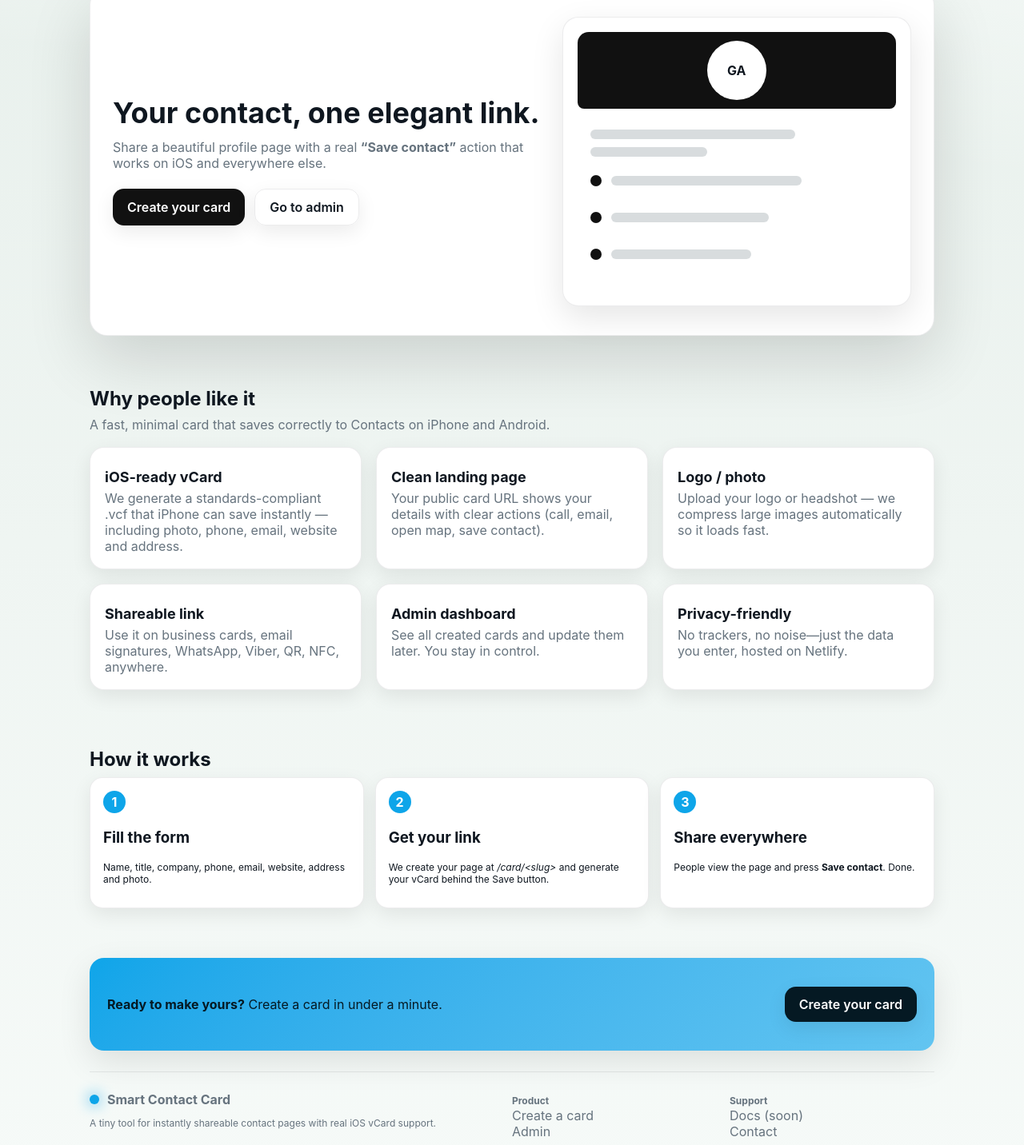
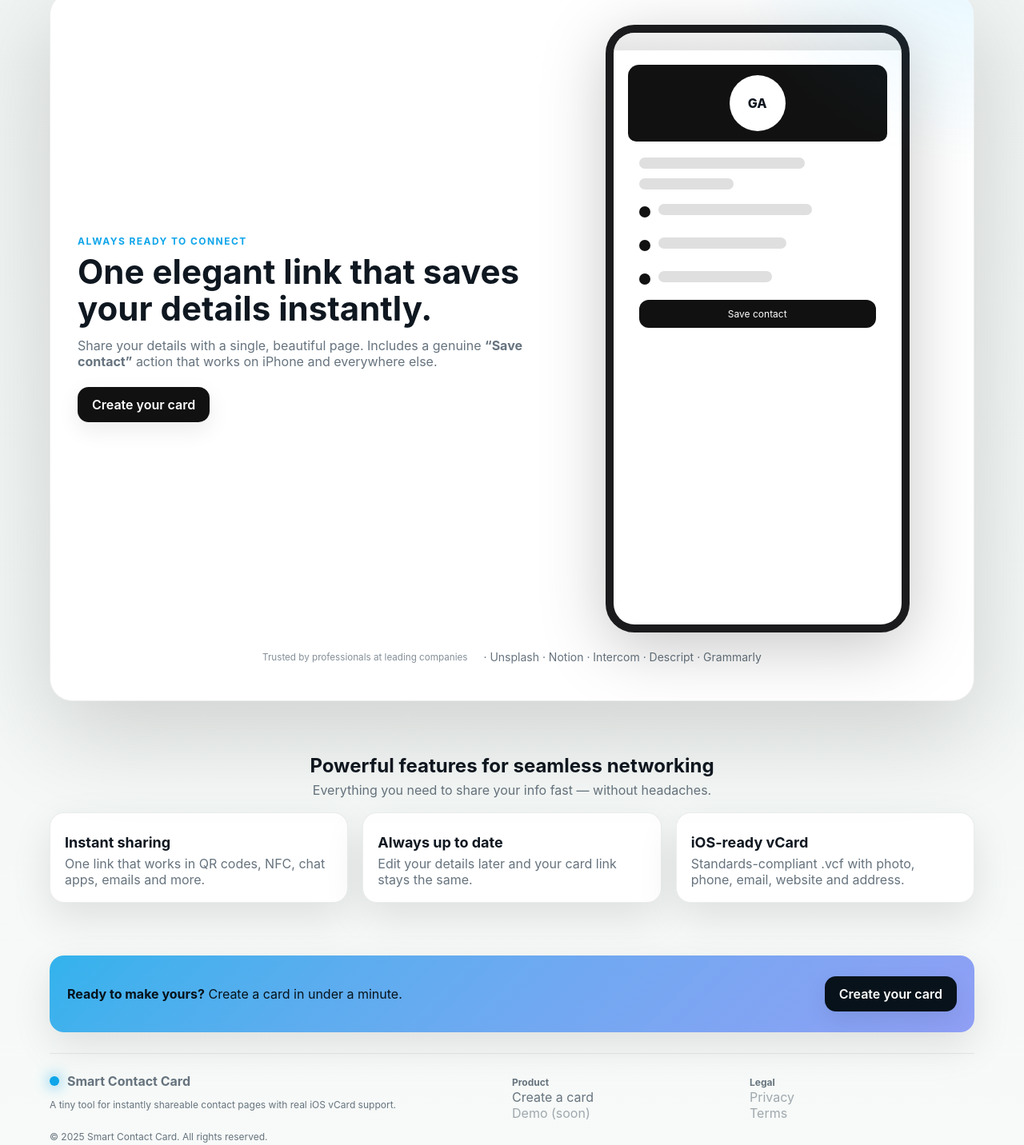
Before and after one commit to AlekKit/golden-art, a website: page index.html in a window 1280 px wide. Shown: the part 134-1566 px from the top of the page at 80% size. Drawn offline with Linux system fonts and the light colour scheme.

Commit message:
Update index.html

```diff
--- a/index.html
+++ b/index.html
@@ -8,30 +8,27 @@
 <style>
   /* ===== Theme tokens ===== */
   :root{
-    --bg1:#e8f0ec; --bg2:#f6faf8;
+    --bg1:#eef3f1; --bg2:#f7faf8;
     --panel:#ffffff; --panel-br:rgba(15,23,32,.08);
     --text:#0f1720; --muted:#66737e;
-    --ring:#1f2937; --accent:#0ea5e9; --accent-ink:#051923;
+    --accent:#0ea5e9; --accent2:#7c8ef3;
     --btn:#111111; --btnText:#ffffff;
-    --shadow-lg:0 30px 80px rgba(0,0,0,.14);
-    --shadow:0 14px 40px rgba(0,0,0,.10);
-    --shadow-sm:0 8px 24px rgba(0,0,0,.08);
-    --card-bg:#ffffff;
-    --card-br:rgba(15,23,32,.08);
+    --shadow-xl:0 40px 120px rgba(0,0,0,.16);
+    --shadow:0 18px 50px rgba(0,0,0,.10);
+    --shadow-sm:0 10px 28px rgba(0,0,0,.08);
+    --ring:#1f2937;
     --link:#0f1720;
   }
   @media (prefers-color-scheme: dark){
     :root{
       --bg1:#0b1014; --bg2:#0f171c;
-      --panel:#0f151a; --panel-br:rgba(255,255,255,.06);
+      --panel:#10171c; --panel-br:rgba(255,255,255,.08);
       --text:#eef3f1; --muted:#a7b2bb;
-      --ring:#7dd3fc; --accent:#38bdf8; --accent-ink:#03131b;
+      --accent:#38bdf8; --accent2:#a5b4ff;
       --btn:#e9e9e9; --btnText:#0b0b0b;
-      --shadow-lg:0 30px 80px rgba(0,0,0,.55);
-      --shadow:0 14px 40px rgba(0,0,0,.45);
-      --shadow-sm:0 8px 24px rgba(0,0,0,.35);
-      --card-bg:#12181d;
-      --card-br:rgba(255,255,255,.06);
+      --shadow-xl:0 40px 120px rgba(0,0,0,.55);
+      --shadow:0 18px 50px rgba(0,0,0,.4);
+      --shadow-sm:0 10px 28px rgba(0,0,0,.35);
       --link:#e7ecea;
     }
   }
@@ -42,109 +39,120 @@
     color:var(--text);
     font-family:ui-sans-serif,-apple-system,system-ui,Segoe UI,Arial;
     background:
-      radial-gradient(1100px 600px at 10% -10%, var(--bg2), transparent 60%),
-      radial-gradient(1100px 600px at 110% 0%, var(--bg2), transparent 60%),
+      radial-gradient(1200px 700px at -10% -10%, var(--bg2), transparent 55%),
+      radial-gradient(1200px 700px at 110% -10%, var(--bg2), transparent 55%),
       linear-gradient(180deg, var(--bg1), var(--bg2));
     min-height:100dvh;
   }
+  a{color:var(--link);text-decoration:none}
 
-  a{color:var(--link); text-decoration:none}
-  .container{max-width:1100px;margin:0 auto;padding:0 22px}
+  .container{max-width:1200px;margin:0 auto;padding:0 22px}
 
-  /* Nav */
-  .nav{display:flex;align-items:center;justify-content:space-between;padding:18px 0}
+  /* Top nav (no admin link) */
+  .nav{display:flex;align-items:center;justify-content:space-between;padding:20px 0}
   .brand{display:flex;align-items:center;gap:10px}
   .dot{width:12px;height:12px;border-radius:50%;background:var(--accent);box-shadow:0 0 18px var(--accent)}
   .brand h1{font-size:18px;margin:0}
-  .nav a.btn{padding:10px 14px;border-radius:12px}
   .btn{
-    background:var(--btn);
-    color:var(--btnText);
-    border:0;display:inline-flex;align-items:center;gap:8px;
-    padding:12px 18px;border-radius:14px;font-weight:600;box-shadow:var(--shadow-sm);
-    transition:transform .06s ease,opacity .15s ease;
+    background:var(--btn);color:var(--btnText);border:0;
+    display:inline-flex;align-items:center;gap:8px;
+    padding:12px 18px;border-radius:14px;font-weight:600;
+    box-shadow:var(--shadow-sm);transition:transform .06s ease,opacity .15s ease;
   }
   .btn:hover{transform:translateY(-1px);opacity:.96}
-  .btn.ghost{
-    background:transparent;color:var(--text);border:1px solid var(--panel-br);
-  }
 
-  /* Hero */
+  /* ===== Hero ===== */
   .hero{padding:40px 0 28px}
-  .heroCard{
+  .heroWrap{
     background:var(--panel);
     border:1px solid var(--panel-br);
-    border-radius:22px;
-    padding:36px 28px;
-    box-shadow:var(--shadow-lg);
+    border-radius:28px;
+    padding:40px 34px;
+    box-shadow:var(--shadow-xl);
+    position:relative;
+    overflow:hidden;
   }
-  .heroGrid{
-    display:grid;grid-template-columns:1.1fr .9fr;gap:28px;align-items:center;
+  .heroWrap::after{
+    content:"";
+    position:absolute; inset:-40% -20% auto auto;
+    width:60%; height:120%;
+    background:radial-gradient(600px 600px at 70% 20%, color-mix(in srgb, var(--accent) 14%, transparent), transparent 60%),
+               radial-gradient(600px 600px at 100% 0%, color-mix(in srgb, var(--accent2) 14%, transparent), transparent 60%);
+    pointer-events:none;
+    filter:saturate(130%);
   }
-  @media (max-width: 900px){.heroGrid{grid-template-columns:1fr}}
-  .title{font-size:36px;line-height:1.1;margin:0 0 12px}
-  .subtitle{color:var(--muted);margin:0 0 22px}
+  .heroGrid{display:grid;grid-template-columns:1.1fr .9fr;gap:36px;align-items:center}
+  @media (max-width:980px){.heroGrid{grid-template-columns:1fr}}
+  .eyebrow{color:var(--accent);font-weight:700;font-size:12px;letter-spacing:.12em;text-transform:uppercase;margin:0 0 8px}
+  .title{font-size:42px;line-height:1.08;margin:0 0 14px}
+  .subtitle{color:var(--muted);margin:0 0 22px;max-width:56ch}
   .ctaRow{display:flex;gap:12px;flex-wrap:wrap}
 
-  /* Mock card (illustration only) */
-  .mock{
-    background:var(--card-bg);
-    border:1px solid var(--card-br);
-    border-radius:20px;
+  /* Phone mock (pure CSS/SVG) */
+  .phone{
+    width:100%;max-width:380px;margin-inline:auto;
+    aspect-ratio:9/18; position:relative; filter:drop-shadow(0 18px 40px rgba(0,0,0,.22));
+  }
+  .device{
+    position:absolute; inset:0; border-radius:36px; background:#0f0f10;
+    border:10px solid #1b1b1d;
+  }
+  .screen{
+    position:absolute; inset:10px; border-radius:26px; background:#fff; overflow:hidden;
+  }
+  @media (prefers-color-scheme: dark){.screen{background:#0f151a}}
+  .status{height:22px;background:linear-gradient(180deg,#eaeaea,#dcdcdc);opacity:.75}
+  @media (prefers-color-scheme: dark){.status{background:#0c1014;opacity:.9}}
+  .heroCard{
     padding:18px;
-    box-shadow:var(--shadow);
   }
-  .bar{height:96px;background:#111;border-radius:14px 14px 8px 8px;display:grid;place-items:center}
-  @media (prefers-color-scheme: dark){.bar{background:#0e0e0e}}
-  .badge{width:74px;height:74px;border-radius:50%;background:#fff;display:grid;place-items:center;font-weight:700}
-  .cardBody{padding:16px}
-  .line{height:12px;background:color-mix(in srgb, var(--muted) 25%, transparent);border-radius:999px;margin:10px 0}
-  .row{display:flex;align-items:center;gap:12px;margin:14px 0}
-  .ico{width:14px;height:14px;border-radius:50%;background:#111}
-  @media (prefers-color-scheme: dark){.ico{background:#e9e9e9}}
+  .heroBar{height:96px;background:#111;border-radius:14px 14px 10px 10px;display:grid;place-items:center}
+  @media (prefers-color-scheme: dark){.heroBar{background:#0e0e0e}}
+  .badge{width:70px;height:70px;border-radius:50%;background:#fff;display:grid;place-items:center;font-weight:800}
+  .info{padding:14px}
+  .nameLine{height:14px;border-radius:999px;background:#1112;margin:6px 0 12px}
+  @media (prefers-color-scheme: dark){.nameLine{background:#fff2}}
+  .row{display:flex;align-items:center;gap:10px;margin:10px 0}
+  .dotIco{width:14px;height:14px;border-radius:50%;background:#111}
+  @media (prefers-color-scheme: dark){.dotIco{background:#e9e9e9}}
+  .save{
+    margin-top:10px; display:block; text-align:center; border-radius:12px;
+    background:#111; color:#fff; padding:10px 12px; font-size:12px
+  }
+  @media (prefers-color-scheme: dark){.save{background:#e9e9e9;color:#0b0b0b}}
+
+  /* Logos row */
+  .logos{display:flex;gap:20px;flex-wrap:wrap;align-items:center;justify-content:center;
+    color:var(--muted);font-size:14px;margin:22px 0 6px}
+  .logos small{opacity:.8}
 
   /* Features */
-  .section{padding:36px 0}
-  .section h2{margin:0 0 8px}
-  .section p.lead{color:var(--muted);margin:0 0 18px}
-  .grid{
-    display:grid;gap:18px;grid-template-columns:repeat(3,1fr)
-  }
+  .section{padding:38px 0}
+  .section h2{margin:0 0 6px;text-align:center}
+  .section p.lead{color:var(--muted);margin:0 0 18px;text-align:center}
+  .grid{display:grid;gap:18px;grid-template-columns:repeat(3,1fr)}
   @media (max-width: 960px){.grid{grid-template-columns:1fr 1fr}}
   @media (max-width: 640px){.grid{grid-template-columns:1fr}}
   .feature{
     background:var(--panel);border:1px solid var(--panel-br);border-radius:18px;padding:18px;
-    box-shadow:var(--shadow-sm)
+    box-shadow:var(--shadow)
   }
   .feature h3{margin:8px 0 6px;font-size:18px}
   .feature p{margin:0;color:var(--muted)}
 
-  /* How it works */
-  .steps{display:grid;gap:14px;grid-template-columns:repeat(3,1fr)}
-  @media (max-width: 900px){.steps{grid-template-columns:1fr}}
-  .step{background:var(--panel);border:1px solid var(--panel-br);border-radius:16px;padding:16px;box-shadow:var(--shadow-sm)}
-  .num{width:28px;height:28px;border-radius:50%;background:var(--accent);color:#fff;display:grid;place-items:center;font-weight:700}
-
   /* CTA band */
   .callout{
-    margin:26px 0 10px;
-    background:linear-gradient(135deg, var(--accent), color-mix(in srgb, var(--accent) 65%, white));
-    color:var(--accent-ink);
-    border-radius:18px;
-    padding:22px;
-    box-shadow:var(--shadow);
+    margin:28px 0 10px;
+    background:linear-gradient(135deg, color-mix(in srgb, var(--accent) 85%, #fff), color-mix(in srgb, var(--accent2) 85%, #fff));
+    color:#07121a;border-radius:18px;padding:22px;box-shadow:var(--shadow);
   }
-  .callout .row{justify-content:space-between}
-  .callout .row p{margin:0}
-  .callout .btn{background:var(--accent-ink);color:#fff}
+  .calloutRow{display:flex;align-items:center;justify-content:space-between;gap:14px;flex-wrap:wrap}
+  .callout .btn{background:#07121a;color:#fff}
+  @media (prefers-color-scheme: dark){.callout .btn{background:#e9e9e9;color:#0b0b0b}}
 
   /* Footer */
-  footer{
-    margin-top:26px;padding:24px 0;color:var(--muted);border-top:1px solid var(--panel-br)
-  }
-  .footgrid{
-    display:grid;gap:16px;grid-template-columns:2fr 1fr 1fr
-  }
+  footer{margin-top:26px;padding:24px 0;color:var(--muted);border-top:1px solid var(--panel-br)}
+  .footgrid{display:grid;gap:16px;grid-template-columns:2fr 1fr 1fr}
   @media (max-width: 820px){.footgrid{grid-template-columns:1fr}}
   footer a{color:var(--muted)}
   .small{font-size:12px}
@@ -152,102 +160,79 @@
 </head>
 <body>
   <div class="container">
-    <!-- Top nav -->
+    <!-- Nav -->
     <nav class="nav">
       <div class="brand">
         <span class="dot"></span>
         <h1>Smart Contact Card</h1>
       </div>
-      <div class="navActions">
-        <a class="btn ghost" href="/admin.html">Admin</a>
-        <a class="btn" href="/create.html">Create your card</a>
-      </div>
+      <a class="btn" href="/create.html">Create your card</a>
     </nav>
 
     <!-- Hero -->
     <section class="hero">
-      <div class="heroCard">
+      <div class="heroWrap">
         <div class="heroGrid">
           <div>
-            <h2 class="title">Your contact, one elegant link.</h2>
-            <p class="subtitle">Share a beautiful profile page with a real <strong>“Save contact”</strong> action that works on iOS and everywhere else.</p>
+            <p class="eyebrow">Always ready to connect</p>
+            <h2 class="title">One elegant link that saves your details instantly.</h2>
+            <p class="subtitle">Share your details with a single, beautiful page. Includes a genuine <strong>“Save contact”</strong> action that works on iPhone and everywhere else.</p>
             <div class="ctaRow">
               <a class="btn" href="/create.html">Create your card</a>
-              <a class="btn ghost" href="/admin.html">Go to admin</a>
             </div>
           </div>
-          <!-- little mock card preview -->
-          <div class="mock" aria-hidden="true">
-            <div class="bar"><div class="badge">GA</div></div>
-            <div class="cardBody">
-              <div class="line" style="width:70%"></div>
-              <div class="line" style="width:40%;margin-top:6px"></div>
-              <div class="row"><span class="ico"></span><div class="line" style="width:65%"></div></div>
-              <div class="row"><span class="ico"></span><div class="line" style="width:54%"></div></div>
-              <div class="row"><span class="ico"></span><div class="line" style="width:48%"></div></div>
+
+          <!-- Phone mock -->
+          <div class="phone" aria-hidden="true">
+            <div class="device"></div>
+            <div class="screen">
+              <div class="status"></div>
+              <div class="heroCard">
+                <div class="heroBar"><div class="badge">GA</div></div>
+                <div class="info">
+                  <div class="nameLine" style="width:70%"></div>
+                  <div class="nameLine" style="width:40%;margin-top:4px"></div>
+                  <div class="row"><span class="dotIco"></span><div class="nameLine" style="width:65%"></div></div>
+                  <div class="row"><span class="dotIco"></span><div class="nameLine" style="width:54%"></div></div>
+                  <div class="row"><span class="dotIco"></span><div class="nameLine" style="width:48%"></div></div>
+                  <span class="save">Save contact</span>
+                </div>
+              </div>
             </div>
           </div>
+        </div>
+
+        <!-- Logos row -->
+        <div class="logos">
+          <small>Trusted by professionals at leading companies</small>
+          · Unsplash · Notion · Intercom · Descript · Grammarly
         </div>
       </div>
     </section>
 
     <!-- Features -->
     <section class="section">
-      <h2>Why people like it</h2>
-      <p class="lead">A fast, minimal card that saves correctly to Contacts on iPhone and Android.</p>
+      <h2>Powerful features for seamless networking</h2>
+      <p class="lead">Everything you need to share your info fast — without headaches.</p>
       <div class="grid">
         <div class="feature">
-          <h3>iOS-ready vCard</h3>
-          <p>We generate a standards-compliant .vcf that iPhone can save instantly — including photo, phone, email, website and address.</p>
+          <h3>Instant sharing</h3>
+          <p>One link that works in QR codes, NFC, chat apps, emails and more.</p>
         </div>
         <div class="feature">
-          <h3>Clean landing page</h3>
-          <p>Your public card URL shows your details with clear actions (call, email, open map, save contact).</p>
+          <h3>Always up to date</h3>
+          <p>Edit your details later and your card link stays the same.</p>
         </div>
         <div class="feature">
-          <h3>Logo / photo</h3>
-          <p>Upload your logo or headshot — we compress large images automatically so it loads fast.</p>
-        </div>
-        <div class="feature">
-          <h3>Shareable link</h3>
-          <p>Use it on business cards, email signatures, WhatsApp, Viber, QR, NFC, anywhere.</p>
-        </div>
-        <div class="feature">
-          <h3>Admin dashboard</h3>
-          <p>See all created cards and update them later. You stay in control.</p>
-        </div>
-        <div class="feature">
-          <h3>Privacy-friendly</h3>
-          <p>No trackers, no noise—just the data you enter, hosted on Netlify.</p>
-        </div>
-      </div>
-    </section>
-
-    <!-- How it works -->
-    <section class="section">
-      <h2>How it works</h2>
-      <div class="steps">
-        <div class="step">
-          <div class="num">1</div>
-          <h3>Fill the form</h3>
-          <p class="small">Name, title, company, phone, email, website, address and photo.</p>
-        </div>
-        <div class="step">
-          <div class="num">2</div>
-          <h3>Get your link</h3>
-          <p class="small">We create your page at <em>/card/&lt;slug&gt;</em> and generate your vCard behind the Save button.</p>
-        </div>
-        <div class="step">
-          <div class="num">3</div>
-          <h3>Share everywhere</h3>
-          <p class="small">People view the page and press <strong>Save contact</strong>. Done.</p>
+          <h3>iOS-ready vCard</h3>
+          <p>Standards-compliant .vcf with photo, phone, email, website and address.</p>
         </div>
       </div>
     </section>
 
     <!-- CTA band -->
     <section class="callout">
-      <div class="row">
+      <div class="calloutRow">
         <p><strong>Ready to make yours?</strong> Create a card in under a minute.</p>
         <a class="btn" href="/create.html">Create your card</a>
       </div>
@@ -265,21 +250,18 @@
         <div>
           <strong class="small">Product</strong><br/>
           <a href="/create.html">Create a card</a><br/>
-          <a href="/admin.html">Admin</a><br/>
+          <a href="/card/demo" aria-disabled="true" style="opacity:.6;pointer-events:none">Demo (soon)</a>
         </div>
         <div>
-          <strong class="small">Support</strong><br/>
-          <a href="/create.html#">Docs (soon)</a><br/>
-          <a href="/create.html#">Contact</a><br/>
+          <strong class="small">Legal</strong><br/>
+          <a href="#" aria-disabled="true" style="opacity:.6;pointer-events:none">Privacy</a><br/>
+          <a href="#" aria-disabled="true" style="opacity:.6;pointer-events:none">Terms</a>
         </div>
       </div>
       <p class="small" style="margin-top:12px">&copy; <span id="y"></span> Smart Contact Card. All rights reserved.</p>
     </footer>
   </div>
 
-  <script>
-    // year
-    document.getElementById('y').textContent = new Date().getFullYear();
-  </script>
+  <script>document.getElementById('y').textContent=new Date().getFullYear();</script>
 </body>
 </html>
```
